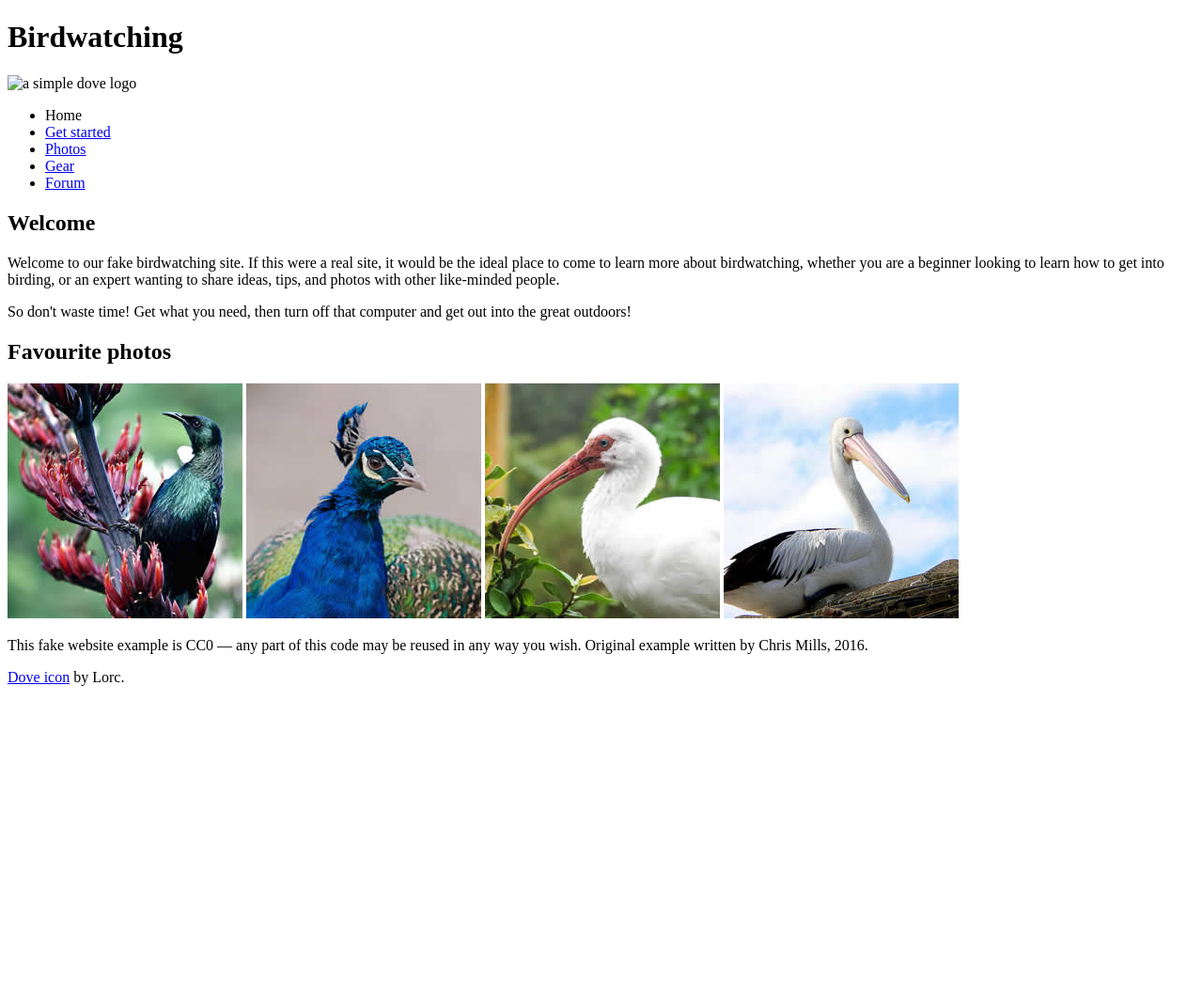
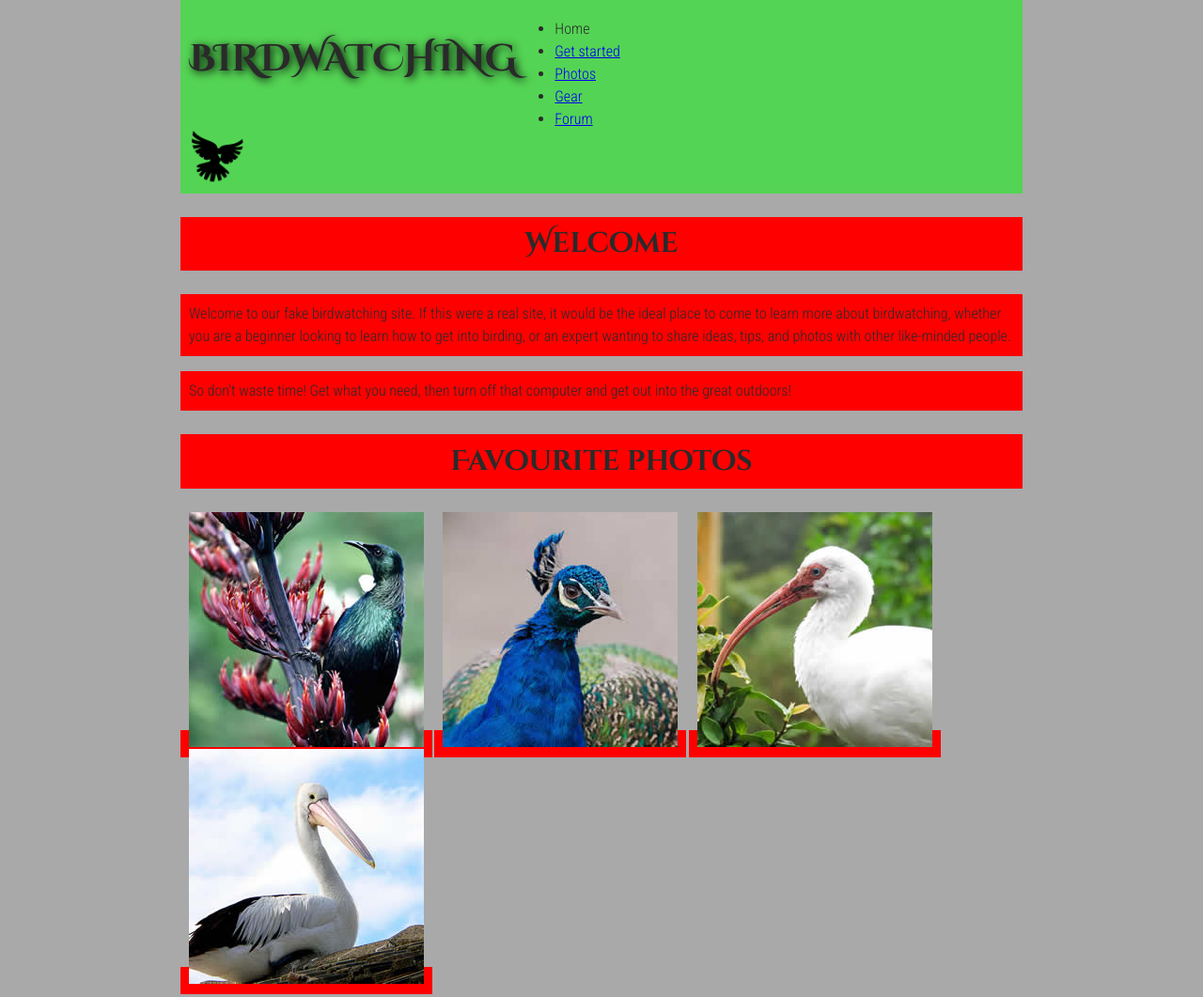
Before and after one commit to PolarBear6857/WeboveAplikace2, a plain HTML site: page index.html in a window 1280 px wide. Shown: the top 1061 px of the page at 94% size. Before the commit the page ends 800 px from the top, so only its background shows below. Drawn offline with Linux system fonts and the light colour scheme; files whose address does not match are found by name.

Commit message:
Update index.html

```diff
--- a/index.html
+++ b/index.html
@@ -4,6 +4,7 @@
     <meta charset="utf-8">
     <title>Birdwatching</title>
     <link href="https://fonts.googleapis.com/css?family=Roboto+Condensed:300%7CCinzel+Decorative:700" rel="stylesheet">
+      <link rel="stylesheet" href="style.css">
 
     <!--[if lt IE 9]>
       <script src="https://cdnjs.cloudflare.com/ajax/libs/html5shiv/3.7.3/html5shiv.js"></script>
@@ -11,10 +12,11 @@
   </head>
 
   <body>
-
+    <header>
+        <div id="div1">
             <h1>Birdwatching</h1>
-      <img src="../../../Downloads/assets/dove.png" alt="a simple dove logo">
-
+            <img src="dove.png" alt="a simple dove logo">
+        </div>
 
         <ul>
             <li><span>Home</span></li>
@@ -23,6 +25,8 @@
             <li><a href="#">Gear</a></li>
             <li><a href="#">Forum</a></li>
         </ul>
+    </header>
+
 
 
       <h2>Welcome</h2>
```
Lines whose indentation alone changed are shown as unchanged.
